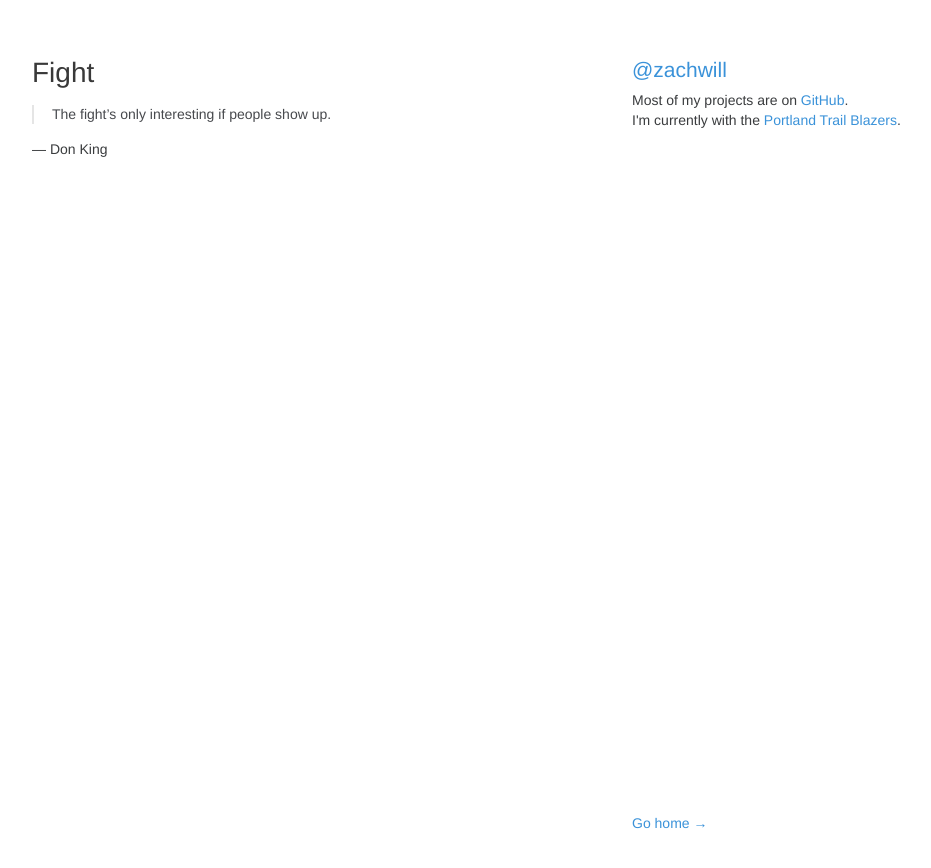
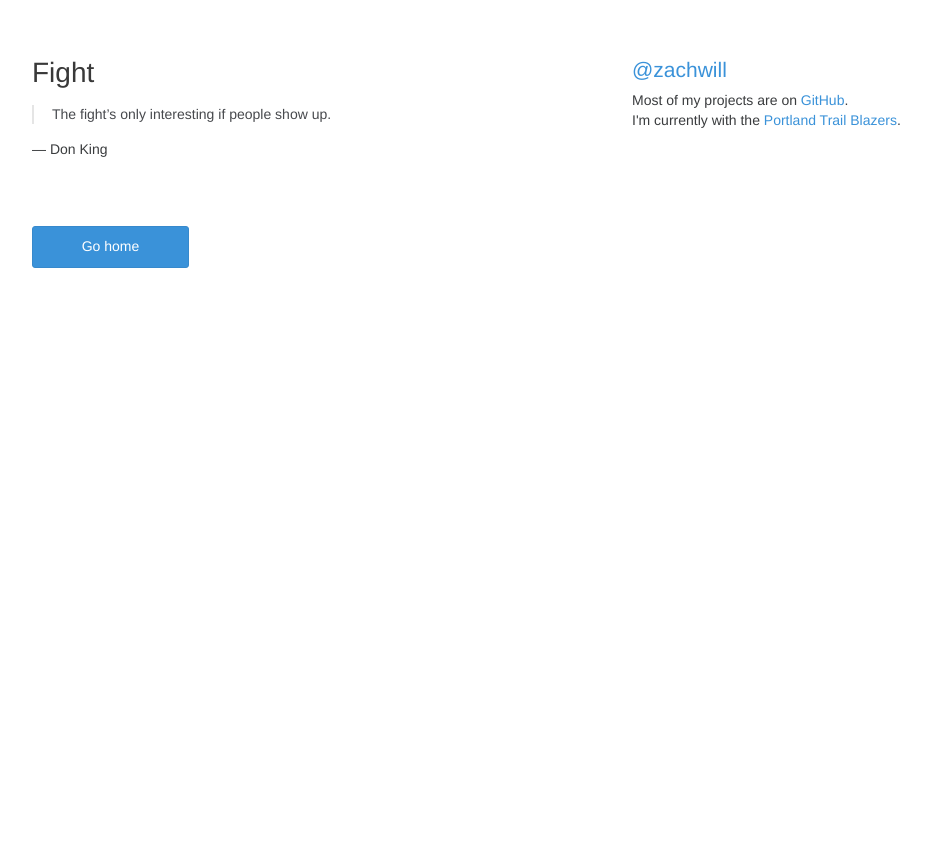
Before and after one commit to zachwill/blog, a Jekyll site: the page built from _posts/2011-11-12-fight.md, in a window 1280 px wide. Shown: the top 868 px of the page, without its empty margins (178-1109 px from the left). Built offline with Jekyll 4.4.1, drawn with Linux system fonts in a browser that asks for light colours; Markdown is read by kramdown in place of the engine named in the settings.

Commit message:
Update home button appearance

```diff
--- a/_layouts/post.html
+++ b/_layouts/post.html
@@ -14,7 +14,7 @@
 
     <footer>
       <p>
-        <a href="/">Go home &rarr;</a>
+        <a class="home" href="/">Go home</a>
       </p>
     </footer>
   </div>
--- a/css/style.css
+++ b/css/style.css
@@ -39,6 +39,17 @@ a small {
   color:#3a3c3e;
   margin-top:-0.6em;
   display:block;
+}
+
+a.home {
+  background: #3a92d9;
+  border: 1px solid #3789cc;
+  border-radius: 3px;
+  color: #fff;
+  display: block;
+  padding: 10px;
+  text-align: center;
+  width: 50%;
 }
 
 .wrapper {
@@ -183,11 +194,10 @@ hr {
 }
 
 footer {
+  clear: both;
+  float: none;
+  position: static;
   width:270px;
-  float:right;
-  position:fixed;
-  bottom:50px;
-  margin-left:600px;
 }
 
 .embed {
```
